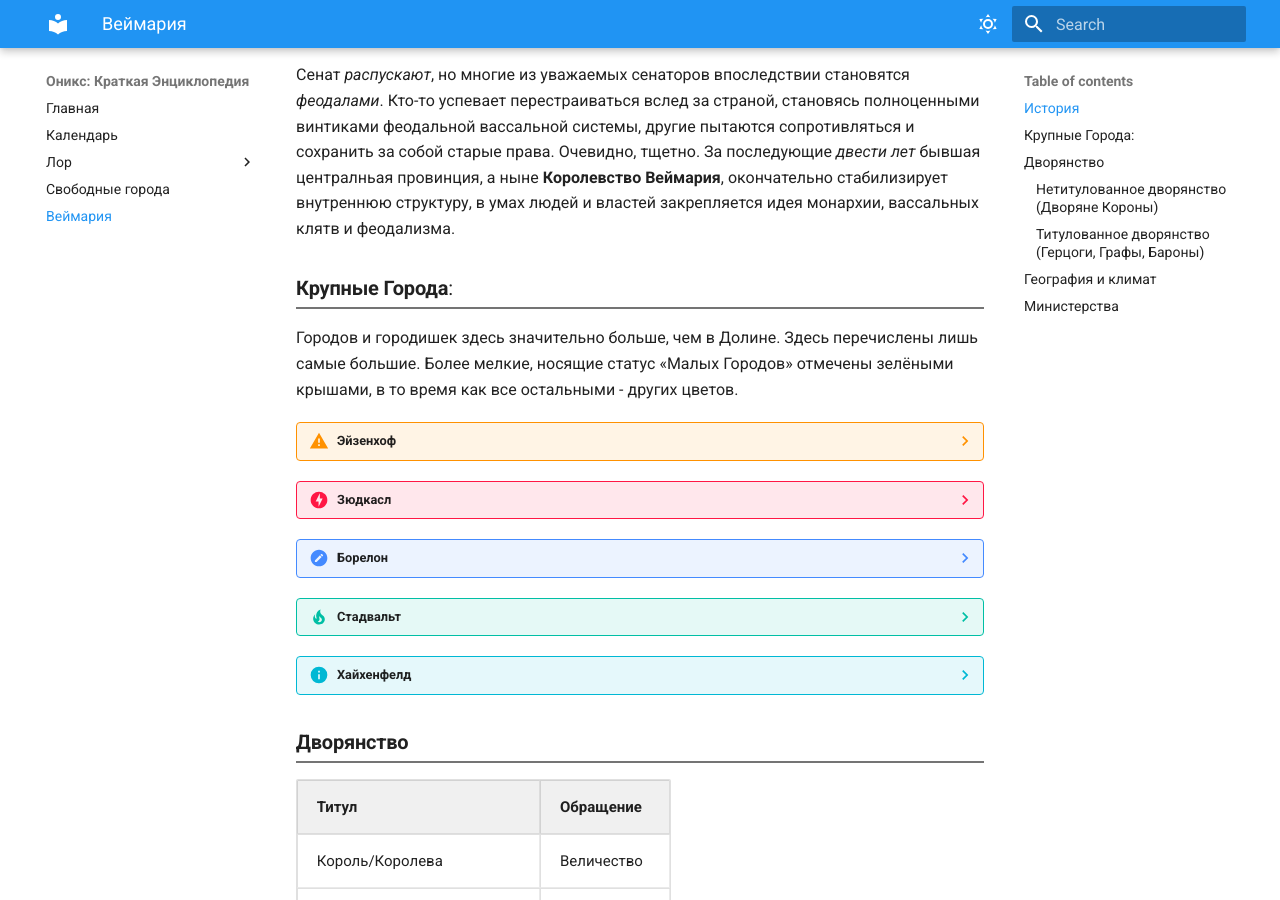
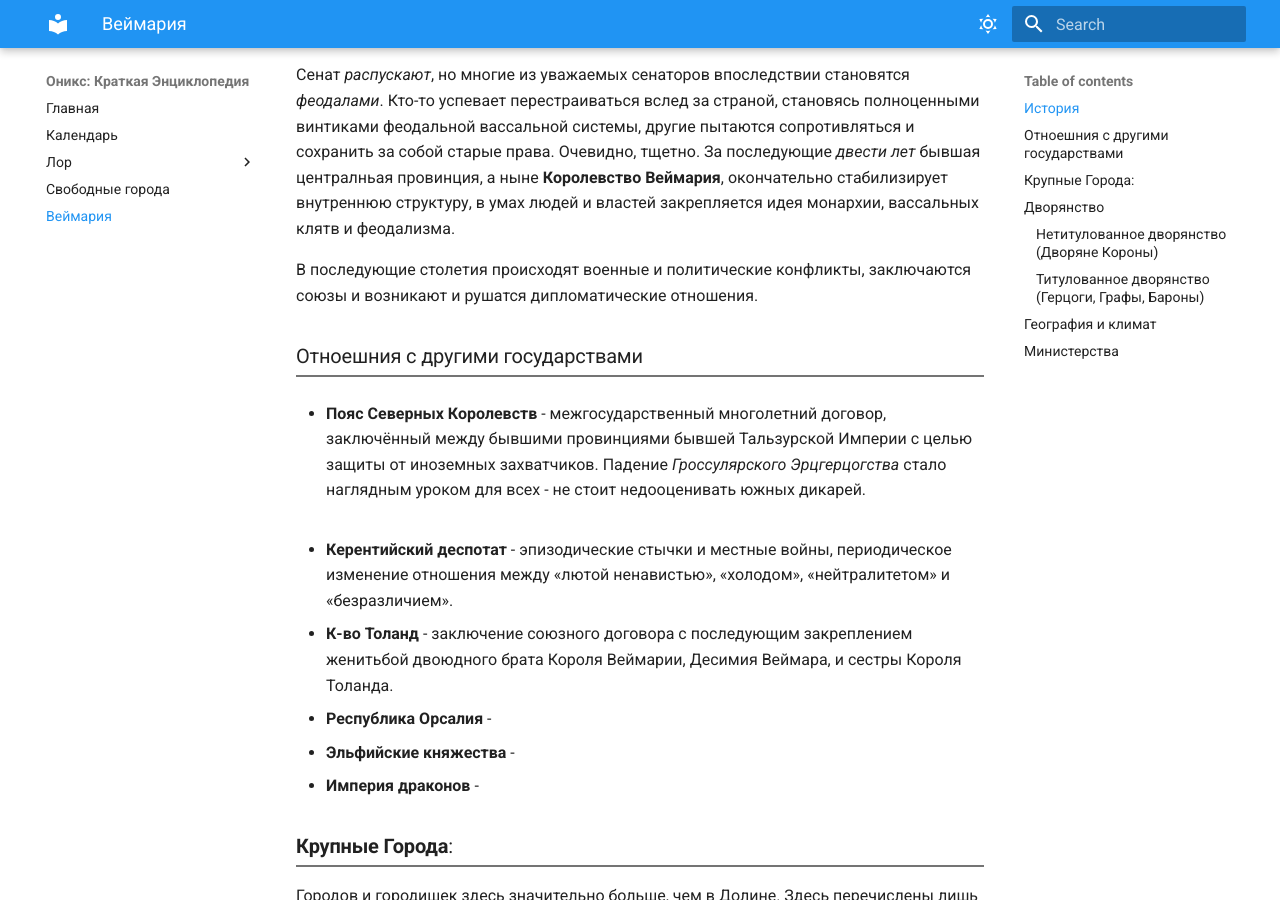
Before and after one commit to EternalDrifter/onyx, an MkDocs documentation site: the page built from docs/veym.md, in a window 1280 px wide and 900 px high, scrolled down 572 px. Built offline with MkDocs 1.6.1 and Material for MkDocs 9.7.7, drawn with Linux system fonts in a browser that asks for light colours.

Commit message:
Комментарий

```diff
--- a/docs/veym.md
+++ b/docs/veym.md
@@ -12,7 +12,19 @@
 
 Сенат *распускают*, но многие из уважаемых сенаторов впоследствии становятся *феодалами*. Кто-то успевает перестраиваться вслед за страной, становясь полноценными винтиками феодальной вассальной системы, другие пытаются сопротивляться и сохранить за собой старые права. Очевидно, тщетно. За последующие *двести лет* бывшая централньая провинция, а ныне **Королевство Веймария**, окончательно стабилизирует внутреннюю структуру, в умах людей и властей закрепляется идея монархии, вассальных клятв и феодализма. <br>
 
+В последующие столетия происходят военные и политические конфликты, заключаются союзы и возникают и рушатся дипломатические отношения.  <br>
 
+
+### Отноешния с другими государствами
+- **Пояс Северных Королевств** - межгосударственный многолетний договор, заключённый между бывшими провинциями бывшей Тальзурской Империи с целью защиты от иноземных захватчиков. Падение *Гроссулярского Эрцгерцогства* стало наглядным уроком для всех - не стоит недооценивать южных дикарей.
+<br>
+<br>
+
++ **Керентийский деспотат** - эпизодические стычки и местные войны, периодическое изменение отношения между «лютой ненавистью», «холодом», «нейтралитетом» и «безразличием».
++ **К-во Толанд** - заключение союзного договора с последующим закреплением женитьбой двоюдного брата Короля Веймарии, Десимия Веймара, и сестры Короля Толанда.
++ **Республика Орсалия** -
++  **Эльфийские княжества** -
++  **Империя драконов** -
 
 
 
```
Also changed, not shown: docs/lore/countryis.md (+1 -1 lines), site/lore/countryis/index.html, site/search/search_index.json, site/sitemap.xml, site/veym/index.html, 1 other file.
